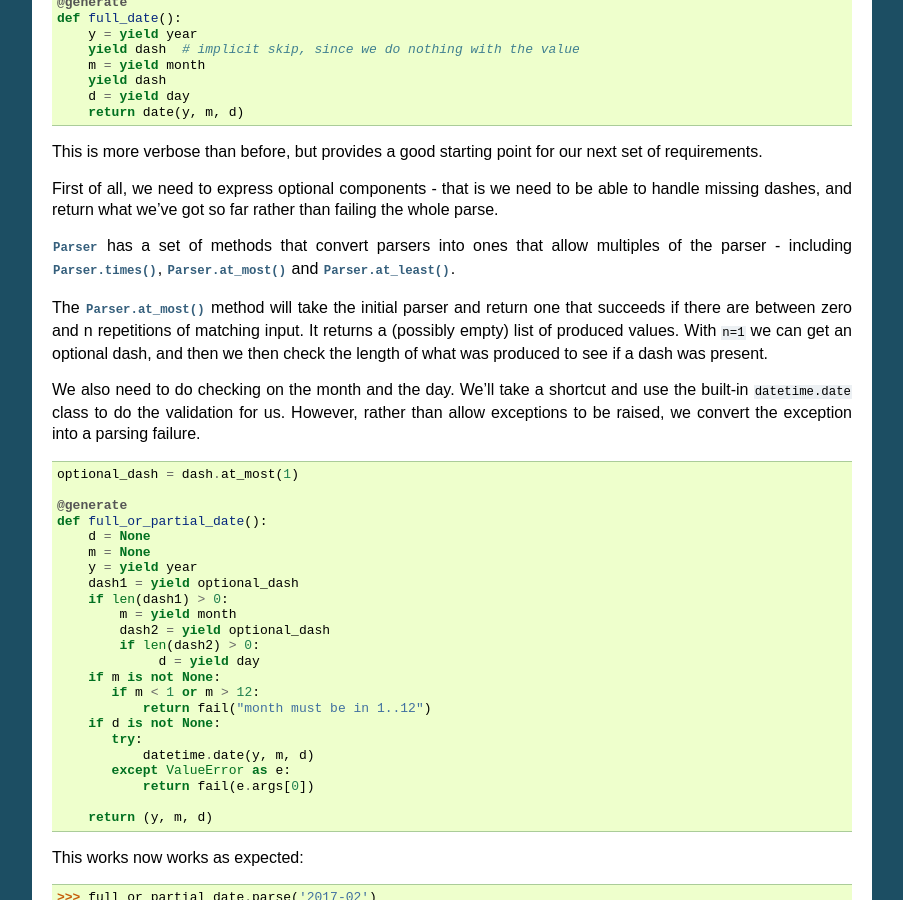
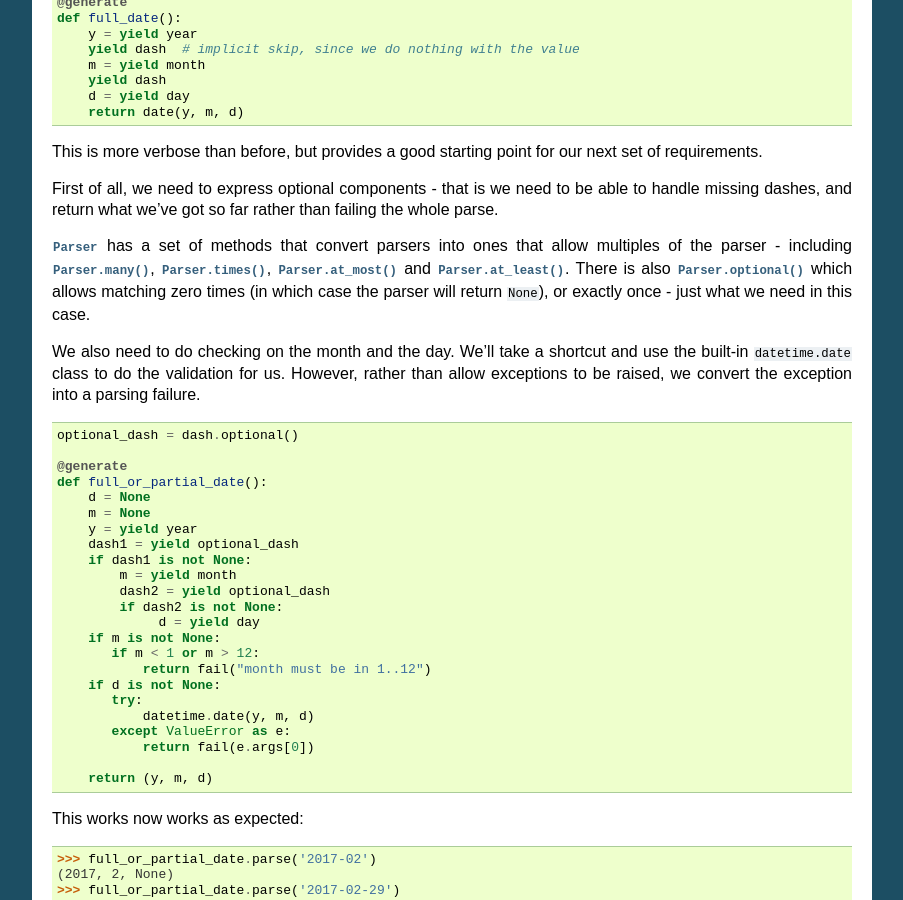
Before and after one commit to python-parsy/parsy, a Sphinx documentation site: the page built from docs/tutorial.rst, in a window 1280 px wide and 900 px high, scrolled down 3349 px. Shown: the whole window, without its empty margins (198-1101 px from the left). Built offline with Sphinx 7.4.7, drawn with Linux system fonts in a browser that asks for light colours.

Commit message:
Made use of Parser.optional in the tutorial

```diff
--- a/docs/history.rst
+++ b/docs/history.rst
@@ -7,6 +7,7 @@
 1.2.1 - unreleased
 ------------------
 
+* Documentation improvements.
 
 1.2.0 - 2017-11-15
 ------------------
--- a/docs/tutorial.rst
+++ b/docs/tutorial.rst
@@ -241,14 +241,10 @@
 failing the whole parse.
 
 :class:`Parser` has a set of methods that convert parsers into ones that allow
-multiples of the parser - including :meth:`Parser.times`, :meth:`Parser.at_most`
-and :meth:`Parser.at_least`.
-
-The :meth:`Parser.at_most` method will take the initial parser and return one
-that succeeds if there are between zero and n repetitions of matching input. It
-returns a (possibly empty) list of produced values. With ``n=1`` we can get an
-optional dash, and then we then check the length of what was produced to see if
-a dash was present.
+multiples of the parser - including :meth:`Parser.many`, :meth:`Parser.times`,
+:meth:`Parser.at_most` and :meth:`Parser.at_least`. There is also
+:meth:`Parser.optional` which allows matching zero times (in which case the
+parser will return ``None``), or exactly once - just what we need in this case.
 
 We also need to do checking on the month and the day. We'll take a shortcut and
 use the built-in ``datetime.date`` class to do the validation for us. However,
@@ -258,7 +254,7 @@
 
 .. code-block:: python
 
-   optional_dash = dash.at_most(1)
+   optional_dash = dash.optional()
 
    @generate
    def full_or_partial_date():
@@ -266,10 +262,10 @@
        m = None
        y = yield year
        dash1 = yield optional_dash
-       if len(dash1) > 0:
+       if dash1 is not None:
            m = yield month
            dash2 = yield optional_dash
-           if len(dash2) > 0:
+           if dash2 is not None:
                 d = yield day
        if m is not None:
           if m < 1 or m > 12:
```
